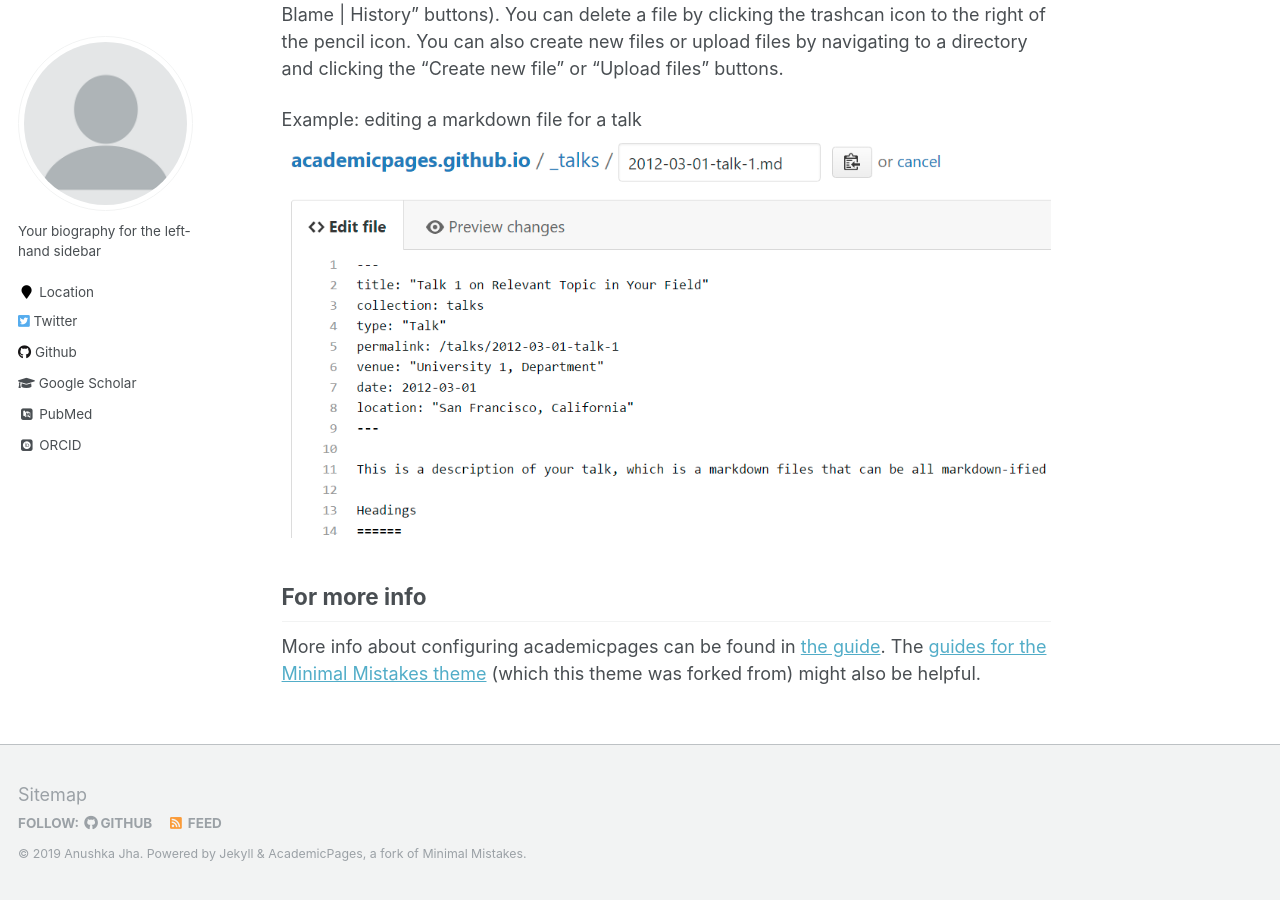
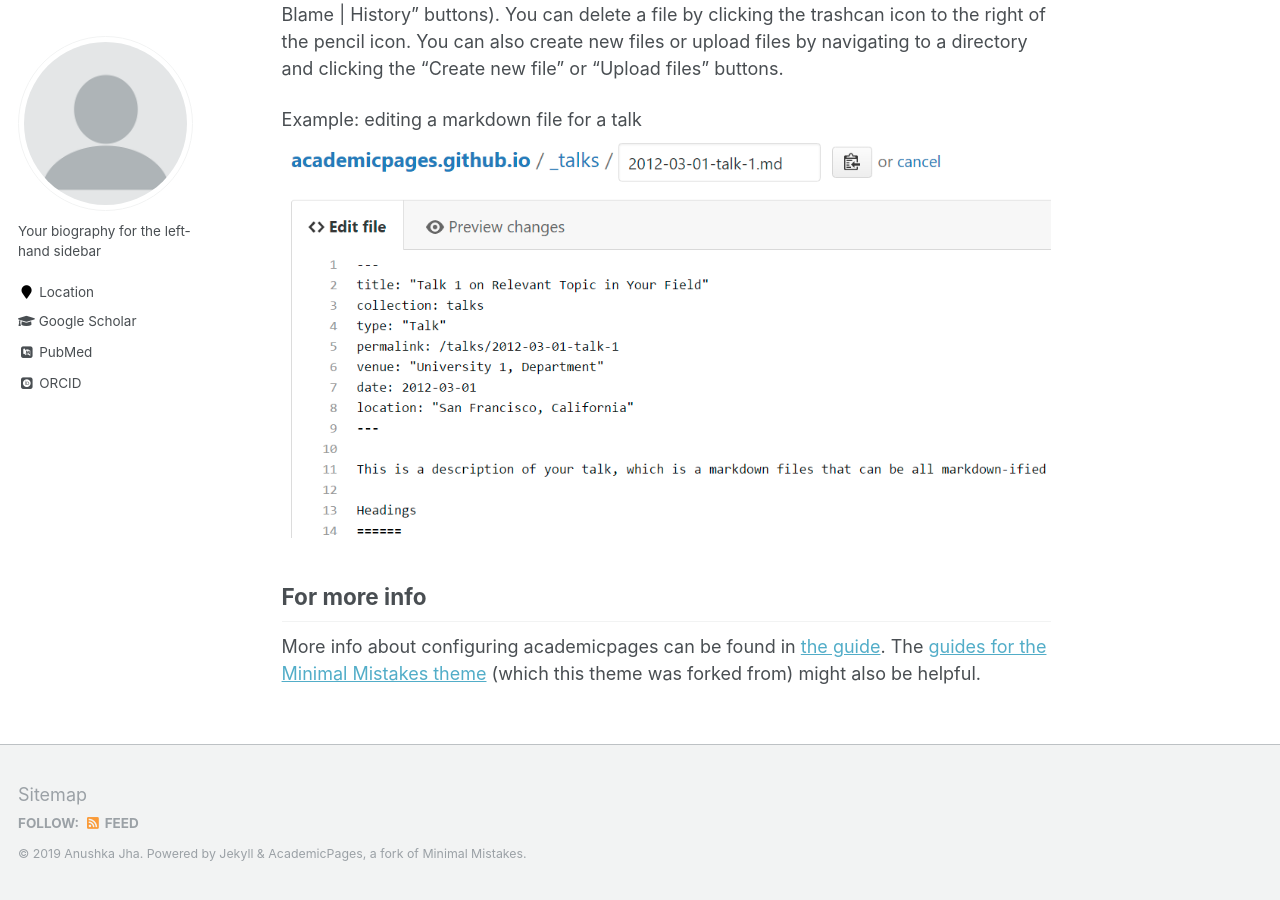
Before and after one commit to anushkaj11/anushkaj11.github.io, a Jekyll site: the page built from _pages/about.md, in a window 1280 px wide and 900 px high, scrolled down 2463 px. Built offline with Jekyll 4.4.1, drawn with Linux system fonts in a browser that asks for light colours; some web fonts are replaced.

Commit message:
Update _config.yml

```diff
--- a/_config.yml
+++ b/_config.yml
@@ -57,7 +57,7 @@ yandex_site_verification :
 
 # Social Sharing
 twitter:
-  username               : &twitter
+  username               : #&twitter
 facebook:
   username               :
   app_id                 :
@@ -96,7 +96,7 @@ author:
   flickr           :
   facebook         :
   foursquare       :
-  github           : "academicpages"
+  github           : #"academicpages"
   google_plus      :
   keybase          :
   instagram        :
@@ -109,7 +109,7 @@ author:
   stackoverflow    : # http://stackoverflow.com/users/123456/username
   steam            :
   tumblr           :
-  twitter          : "replacethistwitterhandle"
+  twitter          : #"replacethistwitterhandle"
   vine             :
   weibo            :
   xing             :
```
